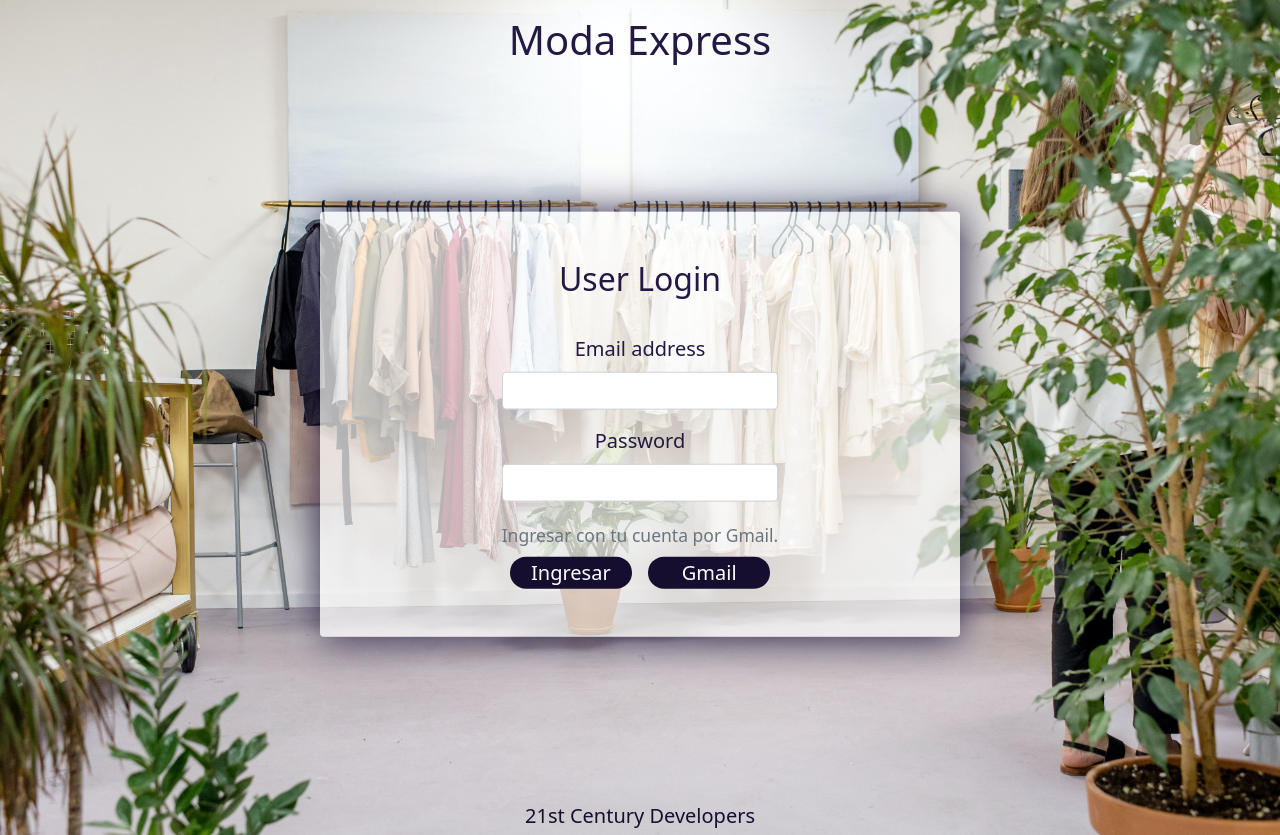
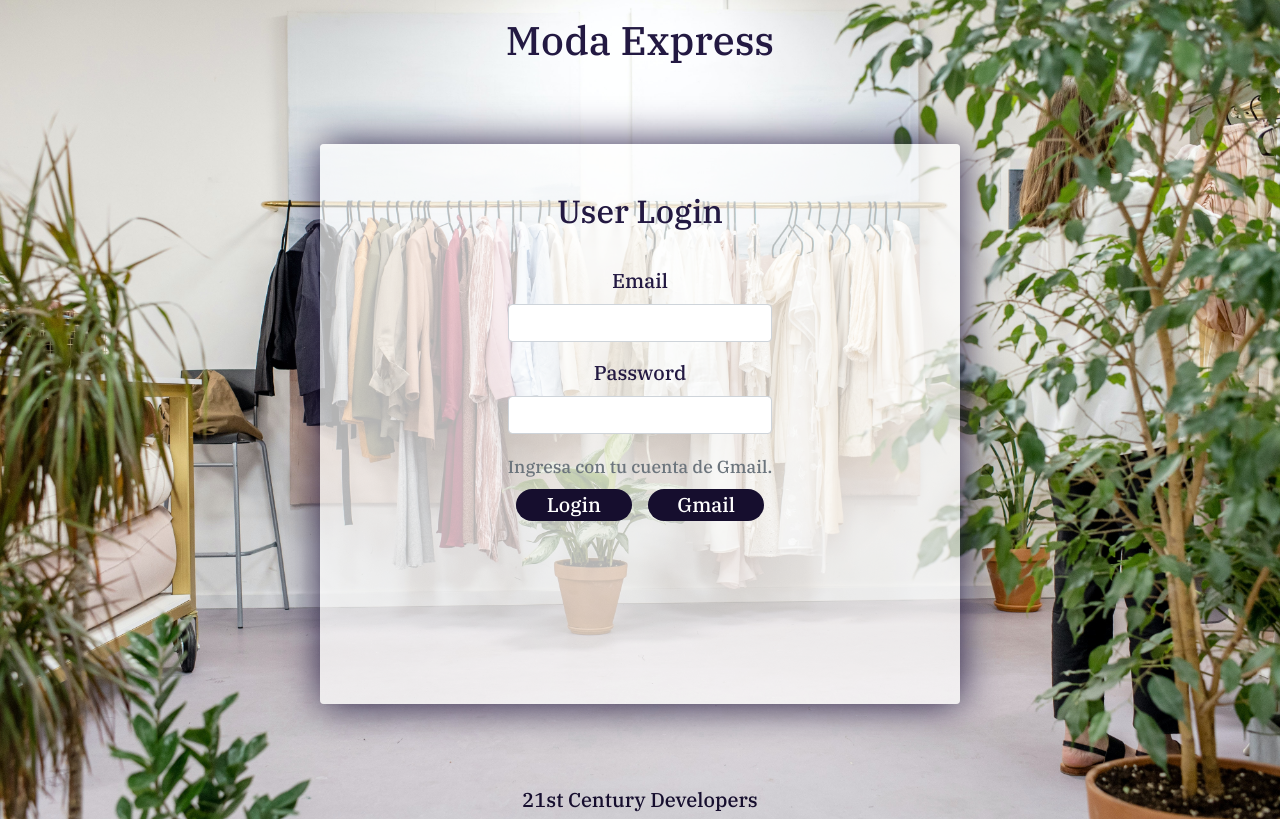
Before and after one commit to KarenVT/21st-century-developers, a React (Create React App) app: page / in a window 1280 px wide. Built offline with nearby package versions, Linux system fonts and the light colour scheme.

Commit message:
"Cambio de Fuentes"

```diff
--- a/public/index.html
+++ b/public/index.html
@@ -1,14 +1,12 @@
 <!DOCTYPE html>
 <html lang="en">
+
 <head>
   <meta charset="utf-8" />
   <link rel="icon" href="%PUBLIC_URL%/favicon.ico" />
   <meta name="viewport" content="width=device-width, initial-scale=1" />
   <meta name="theme-color" content="#000000" />
-    <meta
-      name="description"
-      content="Web site created using create-react-app"
-    />
+  <meta name="description" content="Web site created using create-react-app" />
   <link rel="apple-touch-icon" href="%PUBLIC_URL%/logo192.png" />
   <!--
       manifest.json provides metadata used when your web app is installed on a
@@ -24,8 +22,13 @@
       work correctly both with client-side routing and a non-root public URL.
       Learn how to configure a non-root public URL by running `npm run build`.
     -->
+  <!-- Fonts -->
+  <link rel="preconnect" href="https://fonts.googleapis.com">
+  <link rel="preconnect" href="https://fonts.gstatic.com" crossorigin>
+  <link href="https://fonts.googleapis.com/css2?family=IBM+Plex+Serif:wght@300;500&display=swap" rel="stylesheet">
   <title>Moda Express</title>
 </head>
+
 <body>
   <noscript>You need to enable JavaScript to run this app.</noscript>
   <div id="root"></div>
@@ -40,4 +43,5 @@
       To create a production bundle, use `npm run build` or `yarn build`.
     -->
 </body>
+
 </html>
--- a/src/components/Generales/Footer.jsx
+++ b/src/components/Generales/Footer.jsx
@@ -2,8 +2,8 @@ import React from 'react';
 
 const Footer = () => {
     return (
-        <div className="d-flex col-xl-12 p-1 mt-3 justify-content-center position-absolute top-100 start-50 translate-middle ">
-            <footer className="">
+        <div className="d-flex col-xl-12 p-1 justify-content-center position-absolute top-100 start-50 translate-middle ">
+            <footer >
                 21st Century Developers
             </footer>
         </div>
--- a/src/components/Login/Login.jsx
+++ b/src/components/Login/Login.jsx
@@ -12,17 +12,17 @@ const Login = () => {
                 <div className="row d-flex flex-column ">
                     <Titulo nombre="User Login" />
                     <div class="mb-3 ">
-                        <label for="usuario" class="form-label">Email address</label>
+                        <label for="usuario" class="form-label">Email</label>
                         <input type="email" class="form-control w-80" id="usuario" aria-describedby="emailHelp" />
                     </div>
                     <div class="mb-3">
                         <label for="InputPassword" class="form-label">Password</label>
                         <input type="password" class="form-control w-80" id="InputPassword" />
                     </div>
-                    <div id="emailHelp" class="form-text">Ingresar con tu cuenta por Gmail.</div>
+                    <div id="emailHelp" class="form-text">Ingresa con tu cuenta de Gmail.</div>
                     <div className=" d-md-flex ml-3">
 
-                        <button className="w-50 rounded-pill m-2">Ingresar</button>
+                        <button className="w-50 rounded-pill m-2">Login</button>
 
                         <button className="w-50 rounded-pill m-2">Gmail</button>
                     </div>
--- a/src/components/Productos/ListaProductos.jsx
+++ b/src/components/Productos/ListaProductos.jsx
@@ -8,7 +8,7 @@ const ListaProductos = () => {
         <>
             <Header />
 
-            <div className="container col-lg-12 d-flex flex-column my-4">
+            <div className="container col-lg-12 d-flex flex-column">
                 <Titulo nombre="Lista Productos" />
                 <table class="table table-borderless d-flex col-md-8 justify-content-center">
                     <tbody>
--- a/src/components/Ventas/ListaVentas.jsx
+++ b/src/components/Ventas/ListaVentas.jsx
@@ -7,7 +7,7 @@ const ListaVentas = () => {
         <>
             <Header />
 
-            <div className="container col-lg-12 d-flex flex-column my-4">
+            <div className="container col-lg-12 d-flex flex-column">
                 <Titulo nombre="Ventas Realizadas" />
                 <table class="table table-borderless d-flex col-md-8 justify-content-center">
                     <thead>
--- a/src/sass/index.scss
+++ b/src/sass/index.scss
@@ -13,7 +13,6 @@ $color-4: #be95c4;
 $color-5: #e0b1cb;
 $color-6: #160e2e;
 
-$primary : $color-principal;
 
   // *<------------------------------>
   // *     Tamaños
@@ -21,13 +20,23 @@ $primary : $color-principal;
 
   $tamaño-principal: 20px;
 
+// ?<----------------------------------------------------------------->
+// ?                            Etiquetas
+// ?<----------------------------------------------------------------->
+
+* {
+  font-family: 'IBM Plex Serif', serif;
+}
+
 h1 {
   font-size: 50px;
   color: $color-principal;
+  height: 15%;
 }
 body {
   background: url(../assets/images/fondo.jpg) no-repeat center fixed;
   background-size: cover;
+  height: 100%;
 }
 .container {
   text-align: center;
@@ -36,6 +45,7 @@ body {
   padding: 40px;
   font-size: $tamaño-principal;
   box-shadow: 1px 1px 40px 0 $color-principal;
+  height: 70%;
 
 }
 .titulo {
@@ -48,7 +58,6 @@ body {
 } */
 
 button{
-  font-size: 1em;
   background: $color-6;
   color: white;
   border: transparent;
@@ -71,4 +80,5 @@ code {
 footer {
     font-size: $tamaño-principal;
     color: $color-6;
+    height: 15%;
 }
```
Lines whose indentation alone changed are shown as unchanged.
